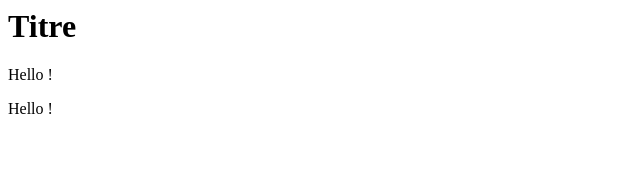
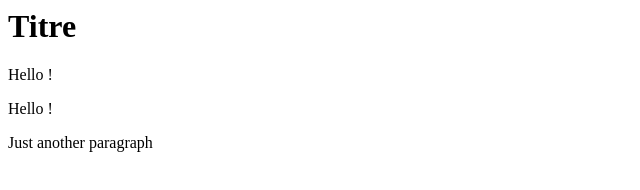
Before and after one commit to MedBenyahia/git-test, a website: page index.html in a window 1280 px wide. Shown: the whole page, without its empty margins (0-640 px from the left). Drawn offline with Linux system fonts and the light colour scheme.

Commit message:
fourth commit

```diff
--- a/index.html
+++ b/index.html
@@ -3,6 +3,7 @@
         <h1>Titre</h1>
         <p>Hello !</p>
         <p>Hello !</p>
+        <p>Just another paragraph</p>
 
     </body>
 </html>
```
Also changed, not shown: package.json (added, +24 -0 lines), 2 other files.
